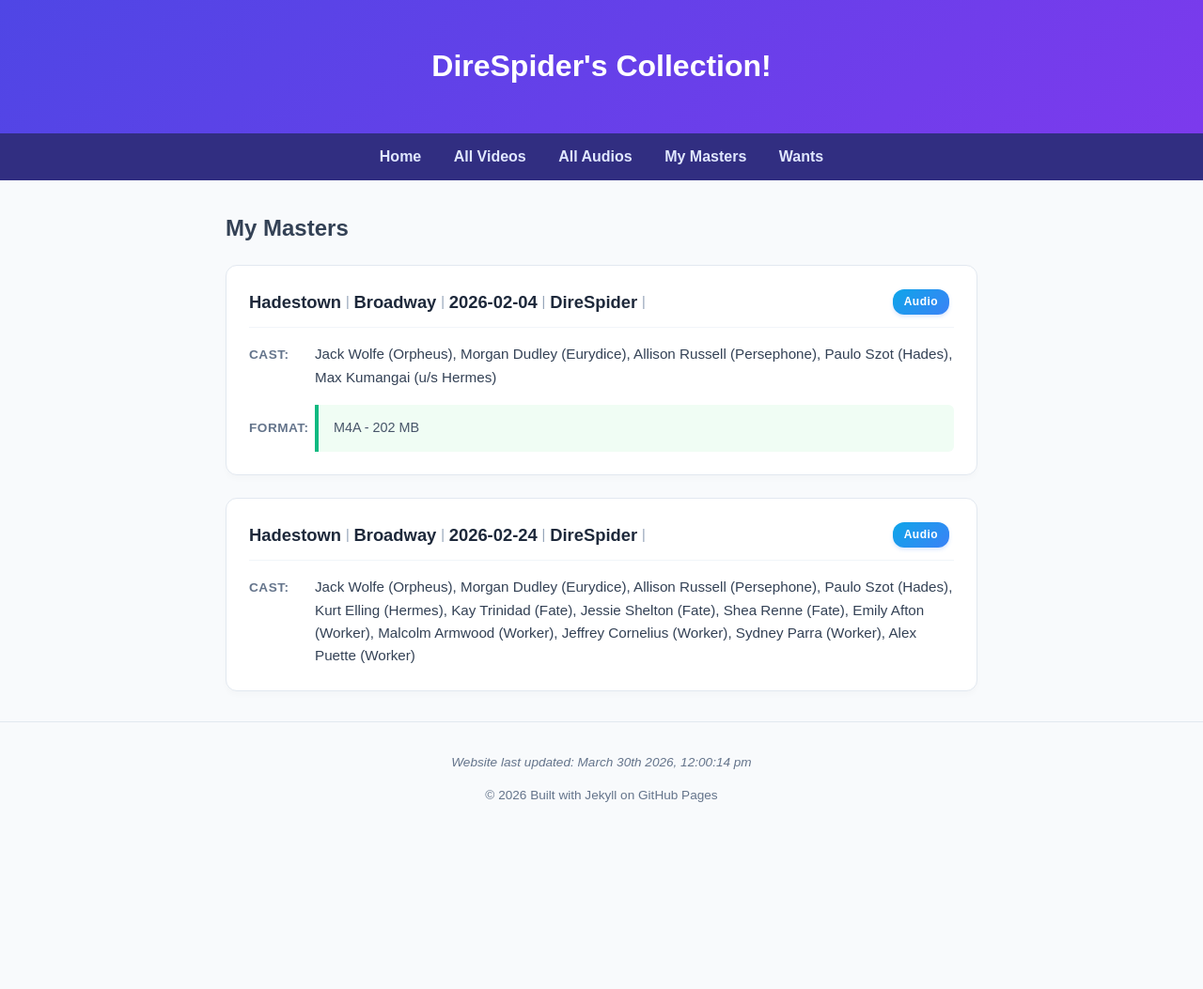
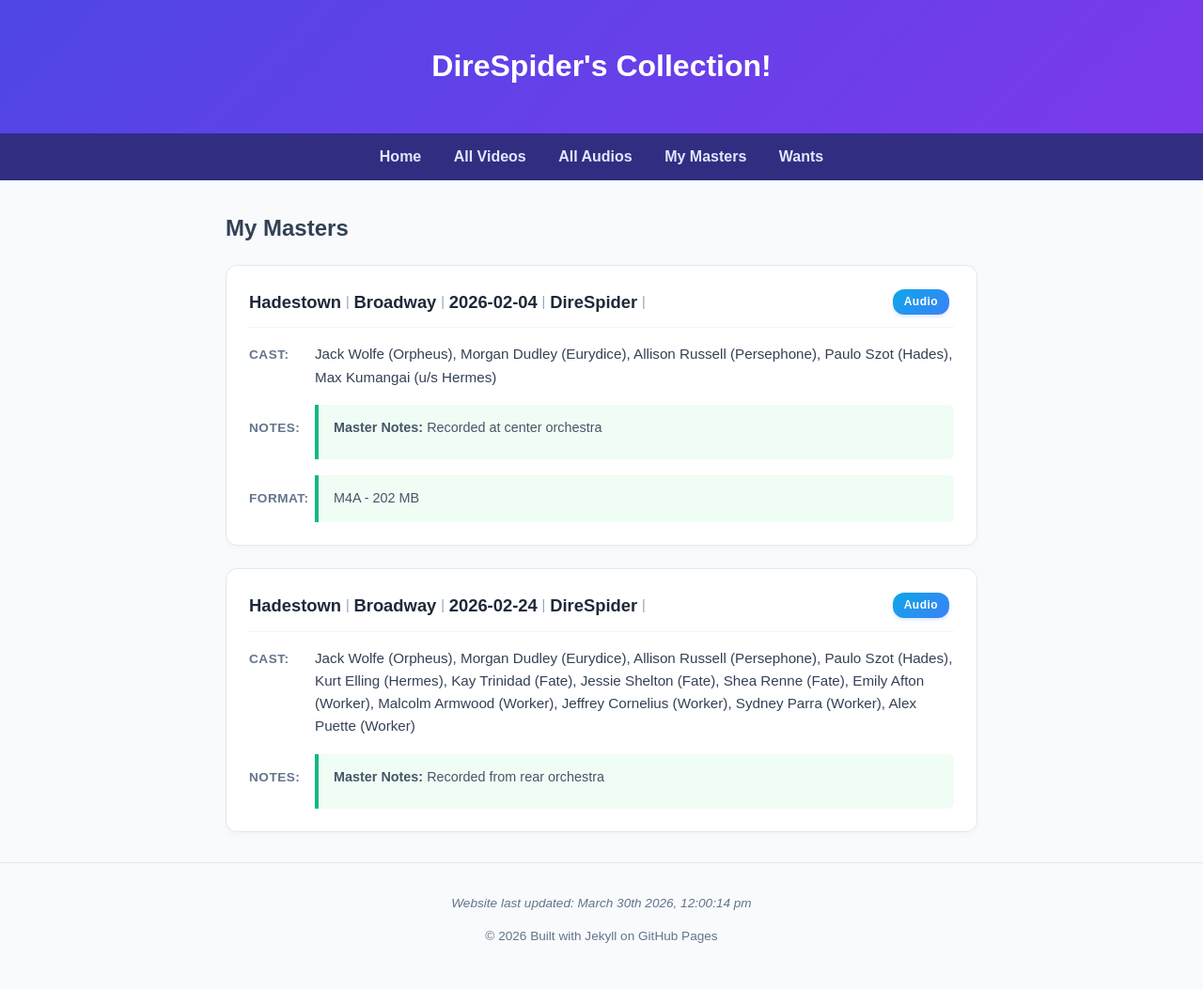
Before and after one commit to DireSpider/direspider.github.io, a Jekyll site: the page built from masters/index.html, in a window 1280 px wide. Shown: the whole page at 94% size. Built offline with Jekyll 4.4.1, drawn with Linux system fonts in a browser that asks for light colours; before the commit the page ends 903 px from its top, so only the background shows below that.

Commit message:
update my masters include html

```diff
--- a/_includes/my_masters.html
+++ b/_includes/my_masters.html
@@ -23,6 +23,21 @@
 </span>
 </div>
 
+
+      <div class="info-section">
+          <span class="label">Notes:</span>
+          <div class="notes-text">
+
+
+              <div style="margin-bottom: 0.5rem;">
+                  <strong>Master Notes:</strong> Recorded at center orchestra
+              </div>
+
+
+
+
+          </div>
+      </div>
 
 
 
@@ -59,6 +74,21 @@
 </div>
 
 
+      <div class="info-section">
+          <span class="label">Notes:</span>
+          <div class="notes-text">
+
+
+              <div style="margin-bottom: 0.5rem;">
+                  <strong>Master Notes:</strong> Recorded from rear orchestra
+              </div>
+
+
+
+
+          </div>
+      </div>
+
 
 
 </div>
```
